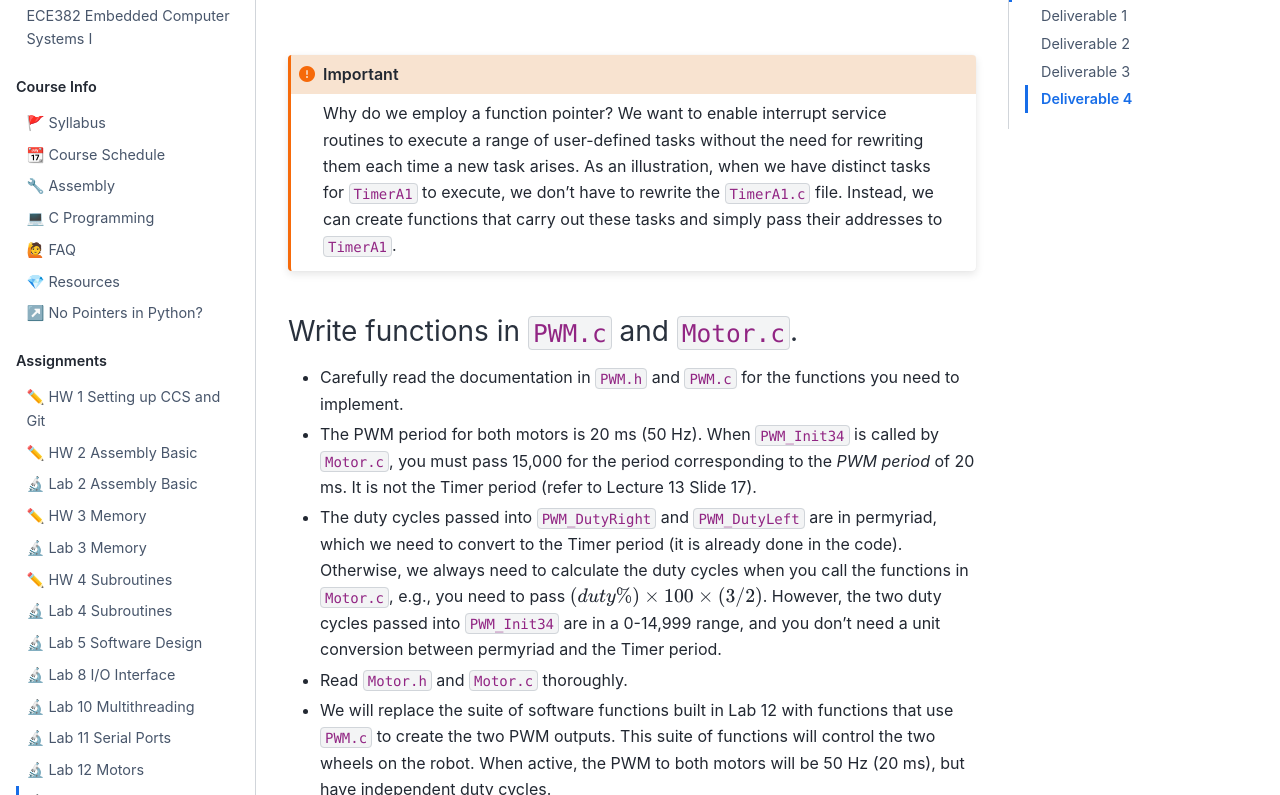
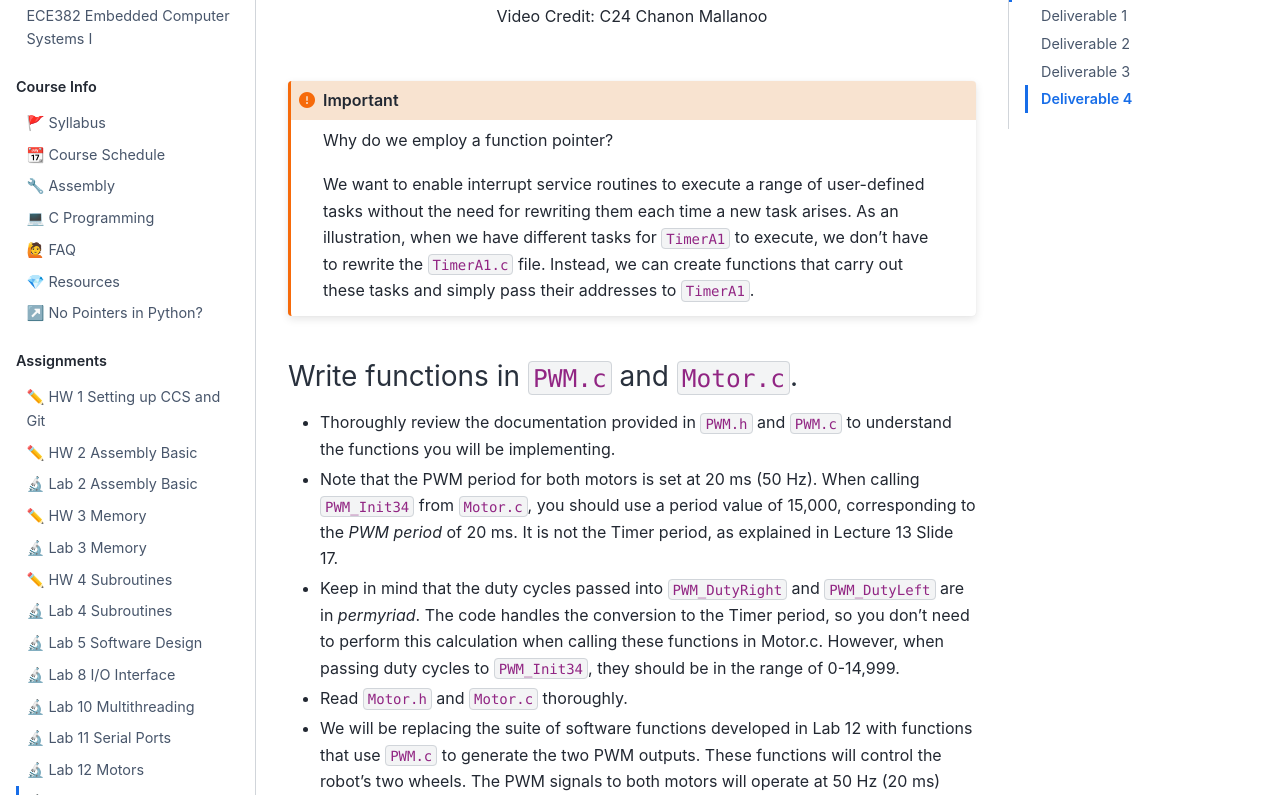
Before and after one commit to USAFA-ECE/ece382, a Jupyter Book: the page built from docs/Assignments/lab13.md, in a window 1280 px wide and 1400 px high, scrolled down 1898 px, cut to the strip 157-952 px from the top of the window. Built offline with Jupyter Book 1.0.4 settings and Sphinx 7.4.7 and the Sphinx Book theme 1.1.4, drawn with Linux system fonts in a browser that asks for light colours; some of the changed text lies outside the part shown.

Commit message:
Updated Lab13

````diff
--- a/docs/Assignments/lab13.md
+++ b/docs/Assignments/lab13.md
@@ -25,23 +25,22 @@
 ## 💻 Procedure
 
 ### Setup
-- Go to Teams > General > Files > Class Materials > SourceFiles.
-- Download `SPIA3.c` and `SPIA3.h` into your `workspace/inc` folder using Windows File Explorer (not Code Composer Studio).
-- You need to overwrite the existing `SPIA3.c` and `SPIA3.h`.
+- Navigate to Teams > General > Files > Class Materials > SourceFiles.
+- Download `SPIA3.c` and `SPIA3.h` and move them into your `workspace/inc` folder using **Windows File Explorer** (not Code Composer Studio).
+- Ensure you overwrite the existing `SPIA3.c` and `SPIA3.h`.
 
-```{Warning}
-It must be in the inc folder, not in your project folder.
+```{warning}
+It must be in the **inc** folder, NOT in the Lab 13 project folder.
 ```
 
-Before starting the next, check the solution to `TimerA1_Init` posted in Gradescope to ensure you have the correct code. If the solution is not published in Gradescope, go through your code with your instructor.
-
+Before proceeding, review the solution for `TimerA1_Init` posted on Gradescope to confirm you have the accurate code. If the solution isn't available on Gradescope, consult your instructor to go over your code.
 
 ### Write Timer functions in `TimerA1.c`.
 
 - Open `TimerA1.h` and `TimerA1.c` and read them thoroughly.
-- Carefully examine `Program13_1` to understand (i) how TimerA1 is initialized and (ii) how the semaphore is used between the foreground and background threads.
-- Write `TimerA1_Stop()`, and `TA1_0_IRQHandler()`.  These functions were covered in Lecture 13 and Valvano's textbook.
-- Demo `Program13_1` as shown in the video below.  You should demonstrate the red LED blinking at 5 Hz and the blue LED blinking at 2.5 Hz. The LCD should update the elapsed time at 5 Hz.
+- Take a close look at `Program13_1` to grasp (i) how `TimerA1` is initialized and (ii) how the semaphore is employed to coordinate between the foreground and background threads.
+- Proceed to write the `TimerA1_Stop()` and `TA1_0_IRQHandler()` functions, which were discussed in Lecture 13 and can be found in Valvano's textbook.
+- Demonstrate `Program13_1` as shown in the video below.  Make sure to showcase the red LED blinking at 5 Hz, the blue LED blinking at 2.5 Hz, and the LCD updating the elapsed time at a rate of 5 Hz.
 
 <center>
 <iframe width="560" height="315" src="https://www.youtube.com/embed/ySVa26xwUzA" title="YouTube video player" frameborder="0" allow="accelerometer; autoplay; clipboard-write; encrypted-media; gyroscope; picture-in-picture" allowfullscreen></iframe>
@@ -52,18 +51,20 @@
 
 
 ```{important}
-Why do we employ a function pointer? We want to enable interrupt service routines to execute a range of user-defined tasks without the need for rewriting them each time a new task arises. As an illustration, when we have distinct tasks for `TimerA1` to execute, we don't have to rewrite the `TimerA1.c` file. Instead, we can create functions that carry out these tasks and simply pass their addresses to `TimerA1`.
+Why do we employ a function pointer?
+
+We want to enable interrupt service routines to execute a range of user-defined tasks without the need for rewriting them each time a new task arises. As an illustration, when we have different tasks for `TimerA1` to execute, we don't have to rewrite the `TimerA1.c` file. Instead, we can create functions that carry out these tasks and simply pass their addresses to `TimerA1`.
 ```
 
 
 ### Write functions in `PWM.c` and `Motor.c`.
 
-- Carefully read the documentation in `PWM.h` and `PWM.c` for the functions you need to implement.
-- The PWM period for both motors is 20 ms (50 Hz). When `PWM_Init34` is called by `Motor.c`, you must pass 15,000 for the period corresponding to the _PWM period_ of 20 ms. It is not the Timer period (refer to Lecture 13 Slide 17).
-- The duty cycles passed into `PWM_DutyRight` and `PWM_DutyLeft` are in permyriad, which we need to convert to the Timer period (it is already done in the code).  Otherwise, we always need to calculate the duty cycles when you call the functions in `Motor.c`, e.g., you need to pass $(duty \%)\times 100\times(3/2)$. However, the two duty cycles passed into `PWM_Init34` are in a 0-14,999 range, and you don't need a unit conversion between permyriad and the Timer period.
-- Read `Motor.h` and `Motor.c` thoroughly.
-- We will replace the suite of software functions built in Lab 12 with functions that use `PWM.c` to create the two PWM outputs. This suite of functions will control the two wheels on the robot. When active, the PWM to both motors will be 50 Hz (20 ms), but have independent duty cycles.
-- Demo `Program13_2` as shown in the video below. Use motor functions defined in Motor.c to move the robot. Use a bump switch to start the next motor function. You must run at least one iteration in the while loop. Note: The bump switches cannot stop the motors.
+- Thoroughly review the documentation provided in `PWM.h` and `PWM.c` to understand the functions you will be implementing.
+- Note that the PWM period for both motors is set at 20 ms (50 Hz). When calling `PWM_Init34` from `Motor.c`, you should use a period value of 15,000, corresponding to the _PWM period_ of 20 ms. It is not the Timer period, as explained in Lecture 13 Slide 17.
+- Keep in mind that the duty cycles passed into `PWM_DutyRight` and `PWM_DutyLeft` are in _permyriad_.  The code handles the conversion to the Timer period, so you don't need to perform this calculation when calling these functions in Motor.c. However, when passing duty cycles to `PWM_Init34`, they should be in the range of 0-14,999.
+ - Read `Motor.h` and `Motor.c` thoroughly.
+- We will be replacing the suite of software functions developed in Lab 12 with functions that use `PWM.c` to generate the two PWM outputs. These functions will control the robot's two wheels. The PWM signals to both motors will operate at 50 Hz (20 ms) when active with independent duty cycles.
+- Demo `Program13_2` as shown in the video below. Use motor functions defined in `Motor.c` to maneuver the robot.Activate the next motor function using a bump switch, ensuring you run at least one iteration in the while loop. Please note that the bump switches won't halt the motors.
 
 <center>
 <iframe width="560" height="315" src="https://www.youtube.com/embed/jMpPHZ5NVKg" title="YouTube video player" frameborder="0" allow="accelerometer; autoplay; clipboard-write; encrypted-media; gyroscope; picture-in-picture" allowfullscreen></iframe>
@@ -84,13 +85,12 @@
 ```
 <br>
 
-- Demo `Program13_3` as shown in the video below.  Your robot must stop on a collision.
+- Demo `Program13_3` as shown in the video below.  Your robot should stop on a collision.
 
 <center>
 <iframe width="560" height="315" src="https://www.youtube.com/embed/DqtfwLTfbmc" title="YouTube video player" frameborder="0" allow="accelerometer; autoplay; clipboard-write; encrypted-media; gyroscope; picture-in-picture" allowfullscreen></iframe>
 </center>
 <br>
-
 
 
 ## 🚚 Deliverables
````
